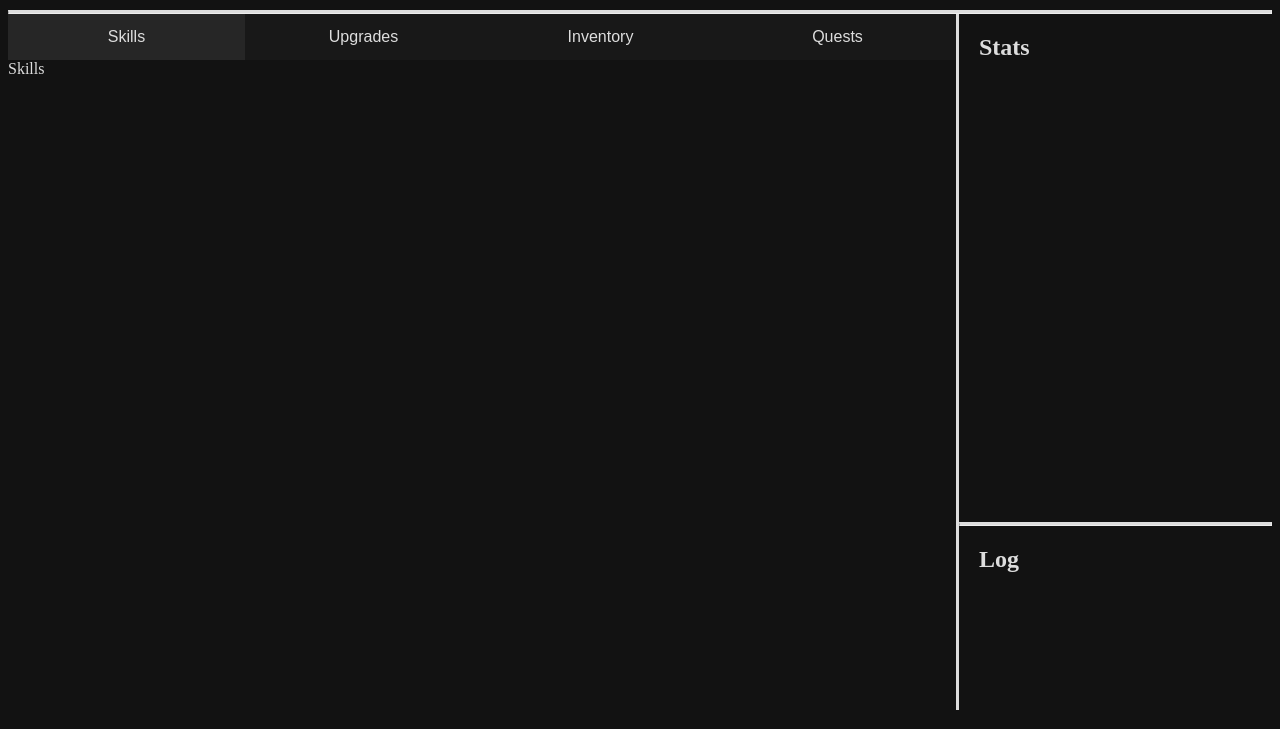
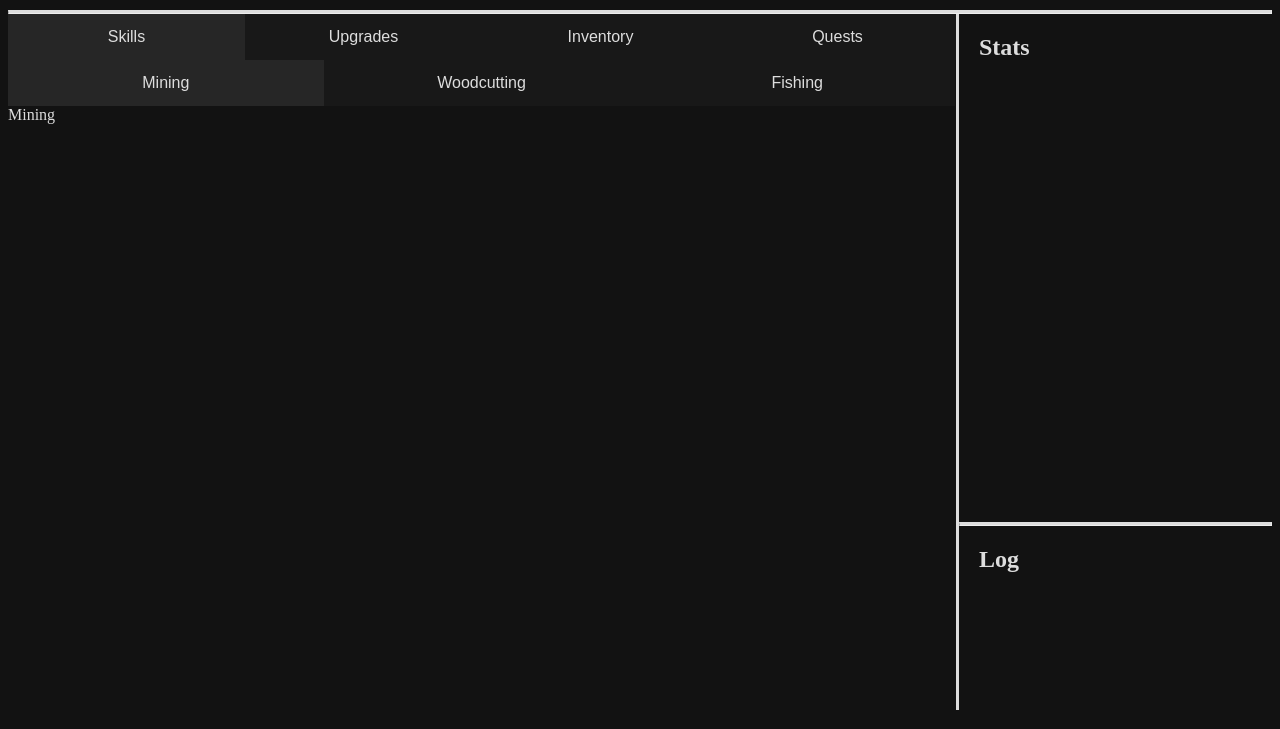
Before and after one commit to MKL105/IdleSkills, a plain HTML site: page pages/index.html in a window 1280 px wide. Shown: the part 71-800 px from the top of the page. Drawn offline with Linux system fonts and the light colour scheme.

Commit message:
Added skill buttons

```diff
--- a/assets/styles/mainstlyes.css
+++ b/assets/styles/mainstlyes.css
@@ -114,3 +114,32 @@ hr.solid {
 .area-selection-content {
   display: none;
 }
+
+.skill-selection-tab {
+  background-color: var(--main-bg-color-b1);
+}
+
+.skill-selection-tab button {
+  background-color: inherit;
+  float: left;
+  border: none;
+  outline: none;
+  cursor: pointer;
+  padding: 14px 16px;
+  transition: 0.3s;
+  font-size: 16px;
+  color: var(--main-text-color);
+  width: 33.3%
+}
+
+.skill-selection-tab button:hover {
+  background-color: var(--main-bg-color-active);
+}
+
+.skill-selection-tab button.active {
+  background-color: var(--main-bg-color-active);
+}
+
+.skill-selection-content {
+  display: none;
+}
--- a/pages/index.html
+++ b/pages/index.html
@@ -34,12 +34,21 @@
   <main>
     <section class="left-half">
       <div class="area-selection-tab">
-        <button class="area-selection-button" id="default-open" onclick="openArea(event, 'skills')">Skills</button>
+        <button class="area-selection-button" id="default-open-area" onclick="openArea(event, 'skills')">Skills</button>
         <button class="area-selection-button" onclick="openArea(event, 'upgrades')">Upgrades</button>
         <button class="area-selection-button" onclick="openArea(event, 'inventory')">Inventory</button>
         <button class="area-selection-button" onclick="openArea(event, 'quests')">Quests</button>
       </div>
-      <div class="area-selection-content" id="skills-area">Skills</div>
+      <div class="area-selection-content" id="skills-area">
+        <div class="skill-selection-tab">
+          <button class="skill-selection-button" id="default-open-skill" onclick="openSkill(event, 'mining')">Mining</button>
+          <button class="skill-selection-button" onclick="openSkill(event, 'woodcutting')">Woodcutting</button>
+          <button class="skill-selection-button" onclick="openSkill(event, 'fishing')">Fishing</button>
+        </div>
+        <div class="skill-selection-content" id="mining-area">Mining</div>
+        <div class="skill-selection-content" id="woodcutting-area">Woodcutting</div>
+        <div class="skill-selection-content" id="fishing-area">Fishing</div>
+      </div>
       <div class="area-selection-content" id="upgrades-area">Upgrades</div>
       <div class="area-selection-content" id="inventory-area">Inventory</div>
       <div class="area-selection-content" id="quests-area">Quests</div>
--- a/scripts/ui.js
+++ b/scripts/ui.js
@@ -13,7 +13,7 @@
  */
 
 function startUi() {
-  document.getElementById("default-open").click();
+  document.getElementById("default-open-area").click();
 }
 
 function openArea(event, areaName) {
@@ -29,4 +29,23 @@ function openArea(event, areaName) {
 
   document.getElementById(areaName + "-area").style.display = "block";
   event.currentTarget.className += " active";
+
+  if (areaName === "skills") {
+    document.getElementById("default-open-skill").click();
+  }
 }
+
+function openSkill(event, skillName) {
+  var content = document.getElementsByClassName("skill-selection-content");
+  for (var i = 0; i < content.length; i++) {
+    content[i].style.display = "none";
+  }
+
+  var buttons = document.getElementsByClassName("skill-selection-button");
+  for (var i = 0; i < buttons.length; i++) {
+    buttons[i].className = buttons[i].className.replace(" active", "");
+  }
+
+  document.getElementById(skillName + "-area").style.display = "block";
+  event.currentTarget.className += " active";
+}
```
